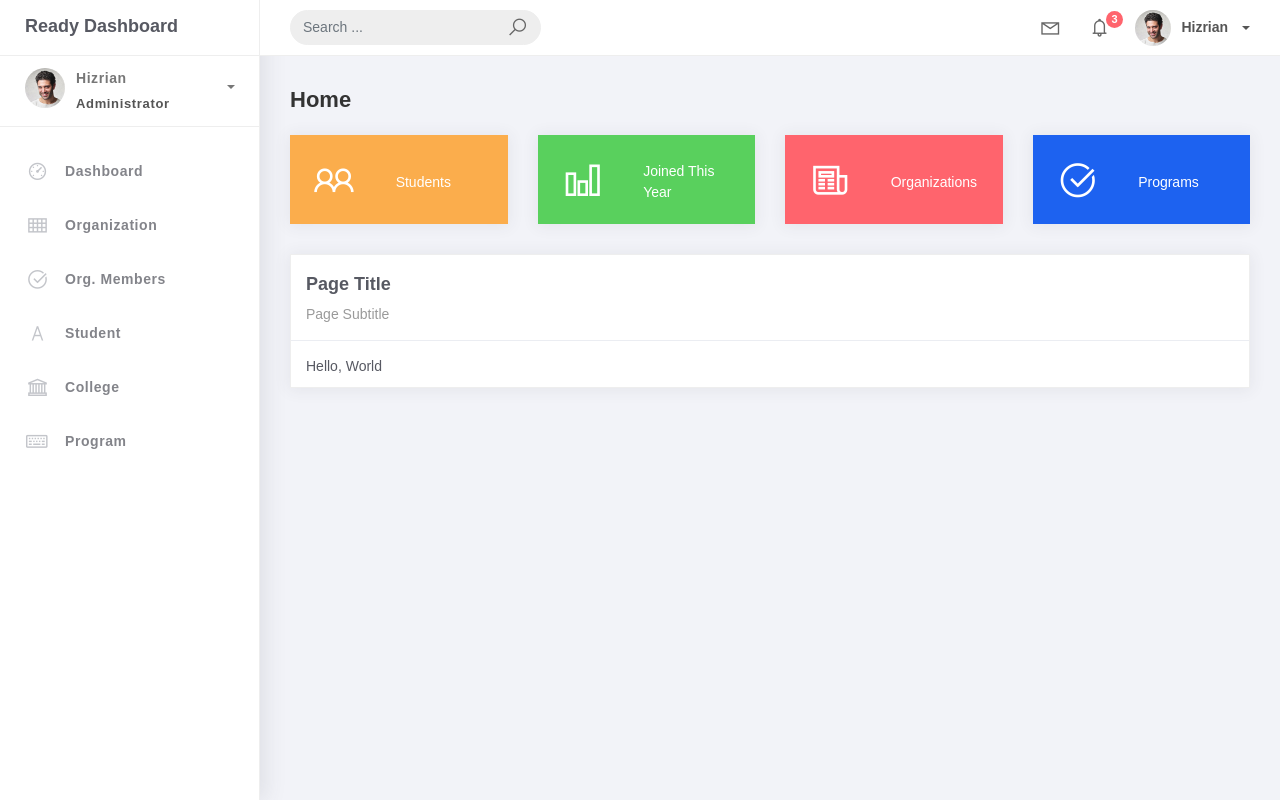
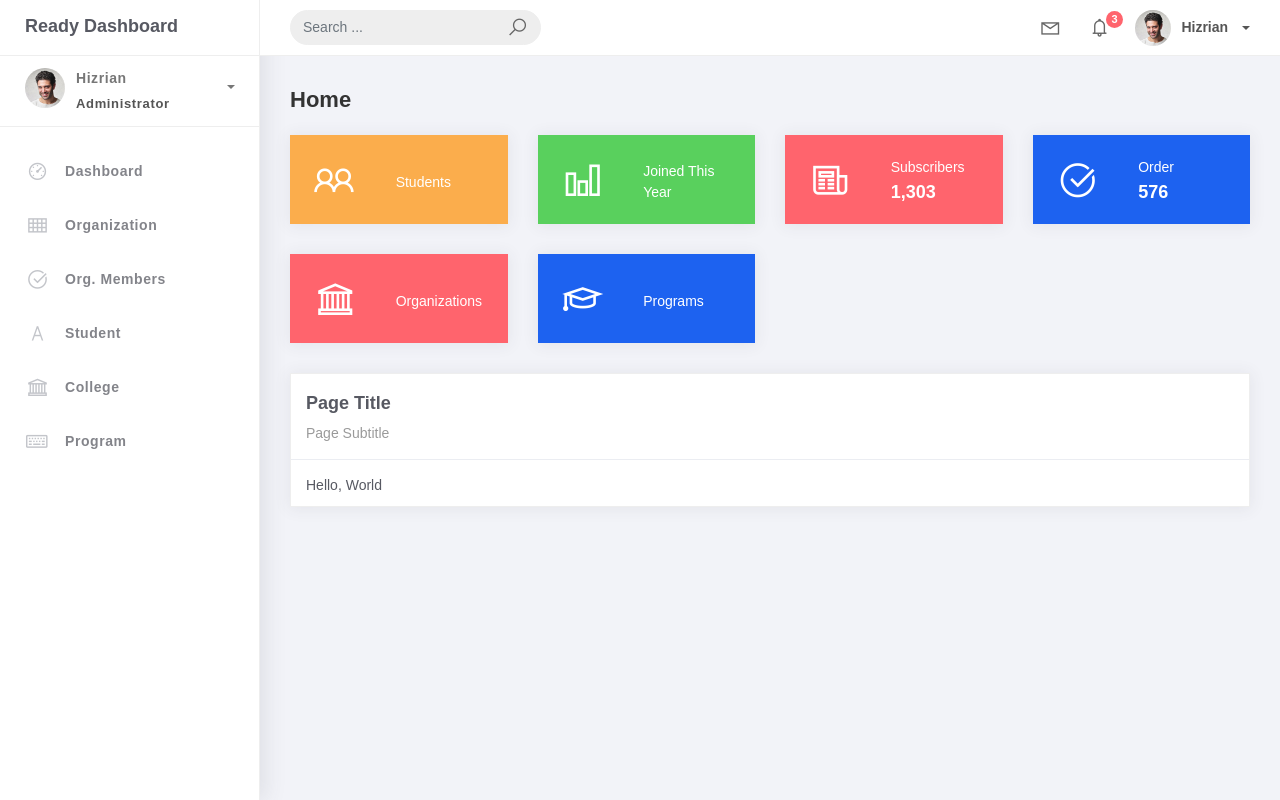
Before and after one commit to myxed213/PSUSphere, a Django app: template projectsite/templates/home.html in a window 1280 px wide. Run offline with Django 5.2, Linux system fonts and the light colour scheme; the template is opened without the code that fills it, so the values that code supplies are empty; some libraries are stand-ins or nearby versions.

Commit message:
Act7-8_04Django

```diff
--- a/projectsite/templates/home.html
+++ b/projectsite/templates/home.html
@@ -51,6 +51,46 @@
                         </div>
                         <div class="col-7 d-flex align-items-center">
                             <div class="numbers">
+                                <p class="card-category">Subscribers</p>
+                                <h4 class="card-title">1,303</h4>
+                            </div>
+                        </div>
+                    </div>
+                </div>
+            </div>
+        </div>
+        <div class="col-md-3">
+            <div class="card card-stats card-primary">
+                <div class="card-body">
+                    <div class="row">
+                        <div class="col-5">
+                            <div class="icon-big text-center">
+                                <i class="la la-check-circle"></i>
+                            </div>
+                        </div>
+                        <div class="col-7 d-flex align-items-center">
+                            <div class="numbers">
+                                <p class="card-category">Order</p>
+                                <h4 class="card-title">576</h4>
+                            </div>
+                        </div>
+                    </div>
+                </div>
+            </div>
+        </div>
+    </div>
+    <div class="row">
+        <div class="col-md-3">
+            <div class="card card-stats card-danger">
+                <div class="card-body">
+                    <div class="row">
+                        <div class="col-5">
+                            <div class="icon-big text-center">
+                                <i class="la la-university"></i>
+                            </div>
+                        </div>
+                        <div class="col-7 d-flex align-items-center">
+                            <div class="numbers">
                                 <p class="card-category">Organizations</p>
                                 <h4 class="card-title">{{ total_organizations }}</h4>
                             </div>
@@ -65,7 +105,7 @@
                     <div class="row">
                         <div class="col-5">
                             <div class="icon-big text-center">
-                                <i class="la la-check-circle"></i>
+                                <i class="la la-graduation-cap"></i>
                             </div>
                         </div>
                         <div class="col-7 d-flex align-items-center">
```
Also changed, not shown: projectsite/templates/college_list.html (+1 -8 lines), projectsite/templates/member_list.html (+1 -8 lines), projectsite/templates/org_list.html (+1 -8 lines), projectsite/templates/program_list.html (+10 -16 lines), projectsite/templates/student_list.html (+1 -8 lines).
